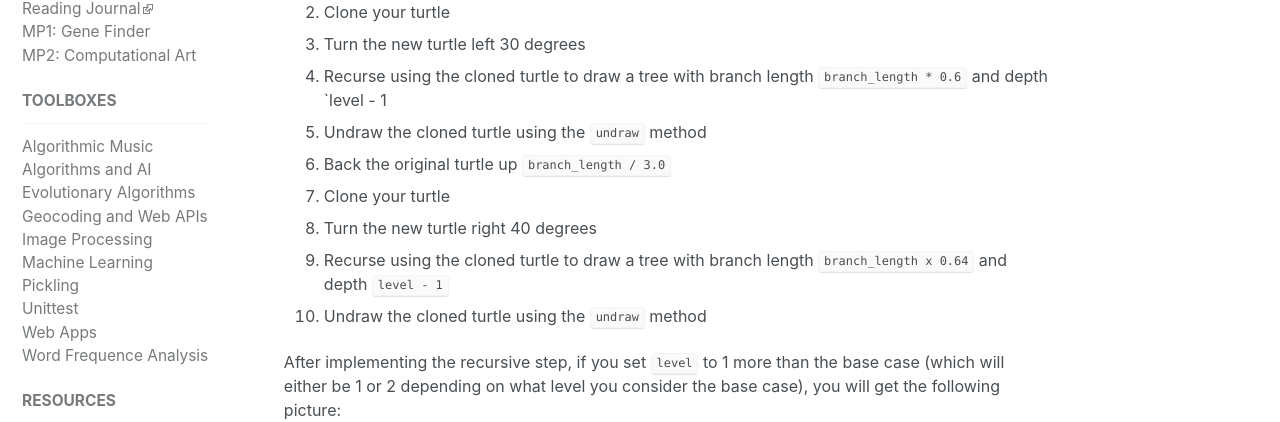
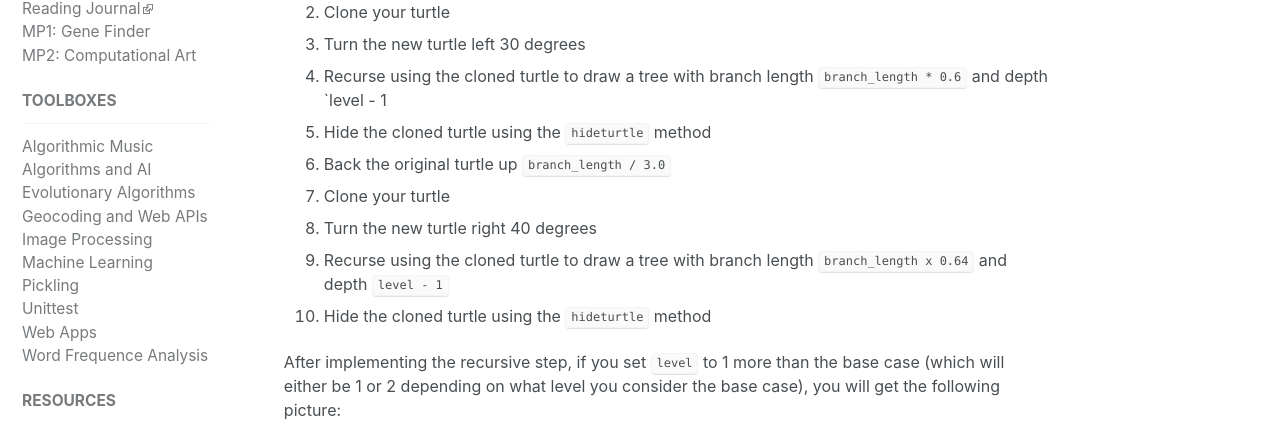
Before and after one commit to sd17spring/sd17spring.github.io, a Jekyll site: the page built from _days/day-7.md, in a window 1280 px wide and 900 px high, scrolled down 5486 px. Shown: the part 138-560 px from the top of the window. Built offline with Jekyll 4.4.1, drawn with Linux system fonts in a browser that asks for light colours.

Commit message:
undraw → hide

```diff
--- a/_days/day-7.md
+++ b/_days/day-7.md
@@ -228,12 +228,12 @@ For the recursive step, you should:
 2. Clone your turtle
 3. Turn the new turtle left 30 degrees
 4. Recurse using the cloned turtle to draw a tree with branch length `branch_length * 0.6` and depth `level - 1
-5. Undraw the cloned turtle using the `undraw` method
+5. Hide the cloned turtle using the `hideturtle` method
 6. Back the original turtle up `branch_length / 3.0`
 7. Clone your turtle
 8. Turn the new turtle right 40 degrees
 9. Recurse using the cloned turtle to draw a tree with branch length `branch_length x 0.64` and depth `level - 1`
-10. Undraw the cloned turtle using the `undraw` method
+10. Hide the cloned turtle using the `hideturtle` method
 
 After implementing the recursive step, if you set `level` to 1 more than the
 base case (which will either be 1 or 2 depending on what level you consider
```
